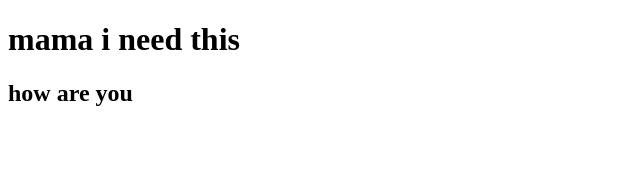
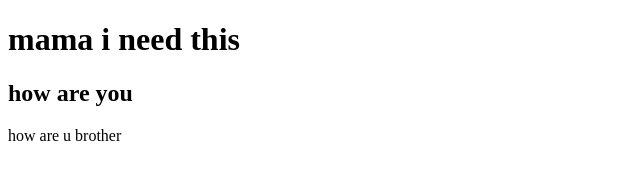
Before and after one commit to Nazmul-islam11/my-second-repo, a plain HTML site: page index.html in a window 1280 px wide. Shown: the whole page, without its empty margins (0-640 px from the left). Drawn offline with Linux system fonts and the light colour scheme.

```diff
--- a/index.html
+++ b/index.html
@@ -5,10 +5,11 @@
     <meta http-equiv="X-UA-Compatible" content="IE=edge">
     <meta name="viewport" content="width=device-width, initial-scale=1.0">
     <title>My Second Github Repo</title>
-    <link rel="stylesheet" href="style.css">
+  <link rel="stylesheet" href="style.css">
 </head>
 <body>
     <h1> mama i need this </h1>
     <h2> how are you</h2>
+    <p> how are u brother </p>
 </body>
 </html>
```
